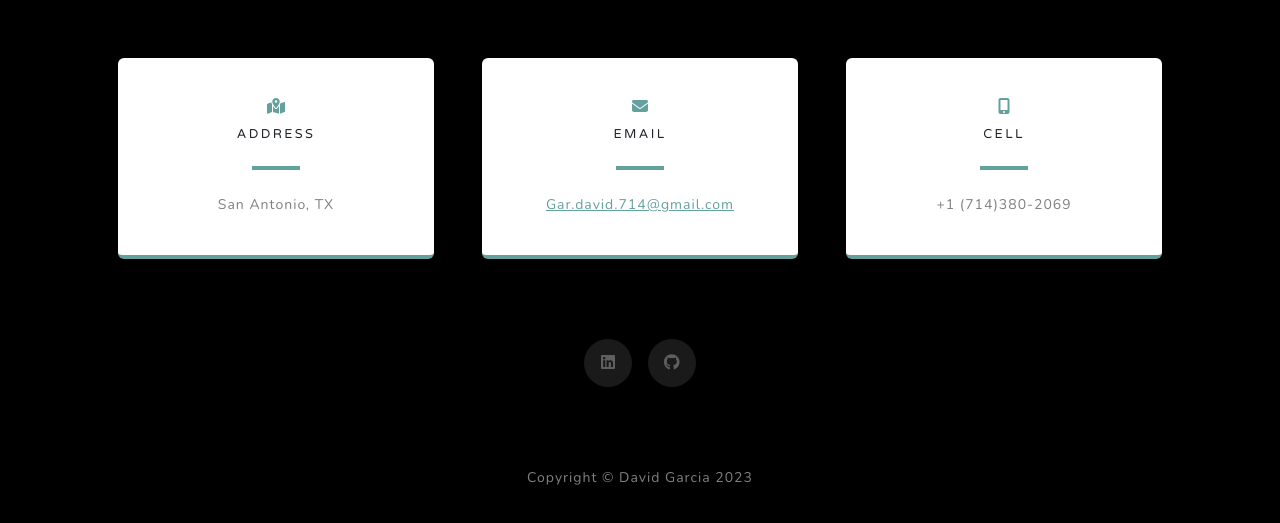
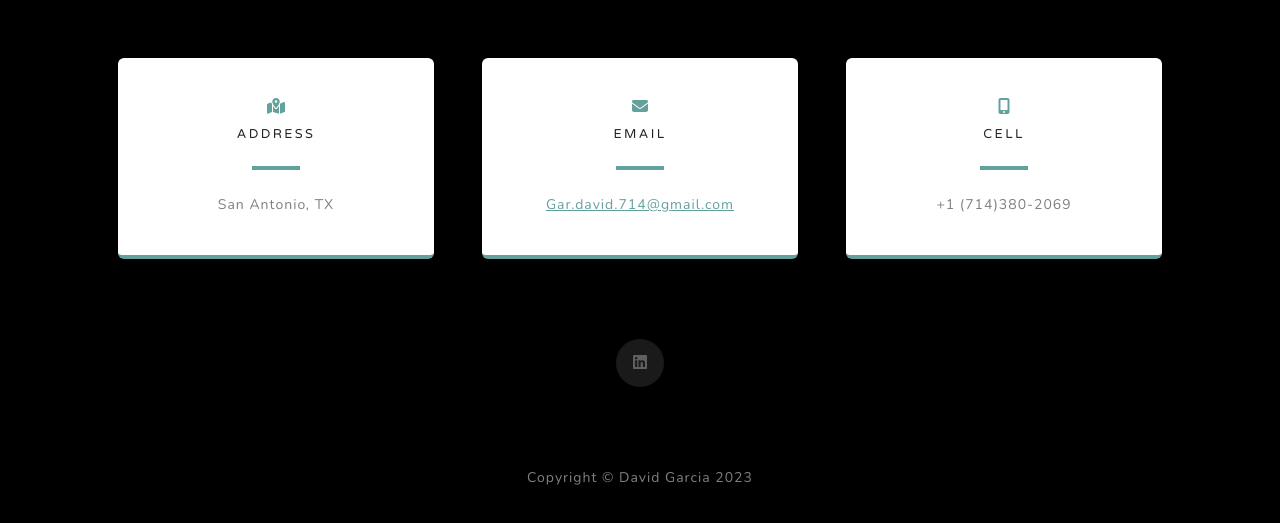
Before and after one commit to Daveotron1/Portfolio, a plain HTML site: page index.html in a window 1280 px wide. Shown: the part 4196-4719 px from the top of the page. Drawn offline with nearby package versions, Linux system fonts and the light colour scheme.

Commit message:
Add files via upload

```diff
--- a/index.html
+++ b/index.html
@@ -125,7 +125,8 @@
                         Currently pursuing an AAS in Computer Programming with an emphasis on Web Development from San
                         Antonio College.</p>
                   </div>
-                  <button class="btn btn-primary btn-lg" type="button" href="file:///C:/Users/Daveo/OneDrive/Documents/WebDevPortfolio/startbootstrap-grayscale-gh-pages/assets/GDavidResume.pdf">Full Resume</button>
+                  <a class="btn btn-primary btn-lg" href="./assets/DavidResume3.pdf" target="_blank" rel="noopener noreferrer">Full Resume</a>
+
                 </div>
               </div>
             </div>
@@ -179,9 +180,7 @@
                     </div>
                 </div>
                 <div class="social d-flex justify-content-center">
-                    <a class="mx-2" href="#!"><i class="fab fa-linkedin"></i></a>
-
-                    <a class="mx-2" href="#!"><i class="fab fa-github"></i></a>
+                    <a class="mx-2" href="https://www.linkedin.com/in/david-garcia-463b94243/"><i class="fab fa-linkedin"></i></a>
                 </div>
             </div>
         </section>
```
Also changed, not shown: 1 other file.
